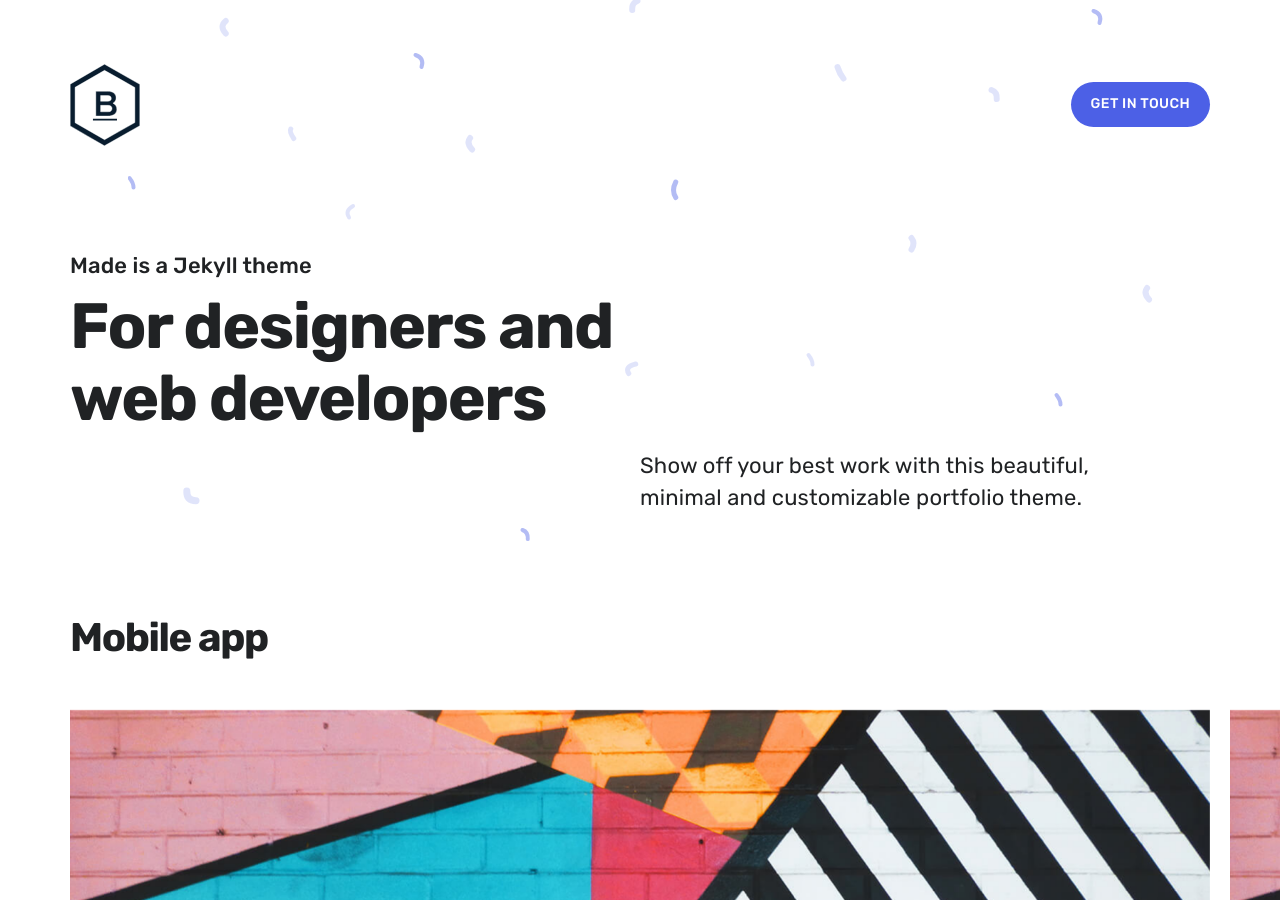
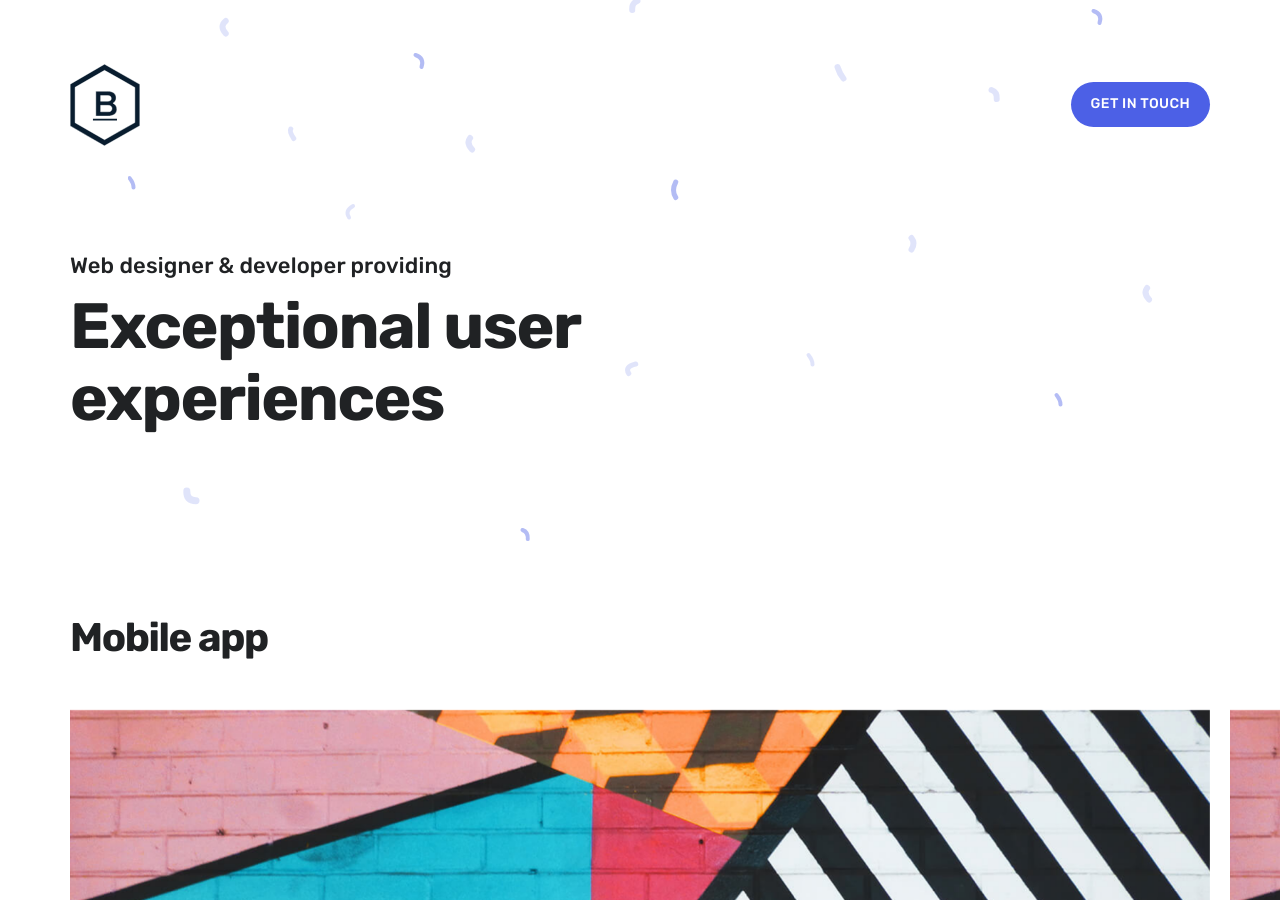
Before and after one commit to bennforlife/bennforlife.github.io, a Jekyll site: the page built from index.html, in a window 1280 px wide and 900 px high. Built offline with Jekyll 4.4.1, drawn with Linux system fonts in a browser that asks for light colours; nearby versions of some CDN libraries.

Commit message:
Customize header text

```diff
--- a/index.html
+++ b/index.html
@@ -1,8 +1,8 @@
 ---
 layout: default
-overtitle: Made is a Jekyll theme
-title: For designers and web developers
-description: Show off your best work with this beautiful, minimal and customizable portfolio theme.
+overtitle: Web designer & developer providing
+title: Exceptional user experiences
+description:
 featured_image: /images/social.jpg
 ---
 
```
